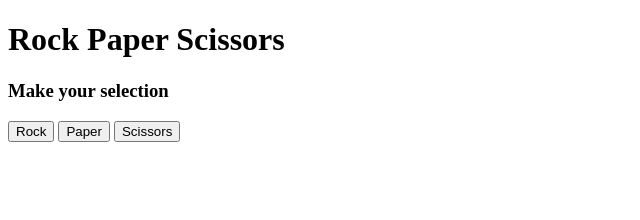
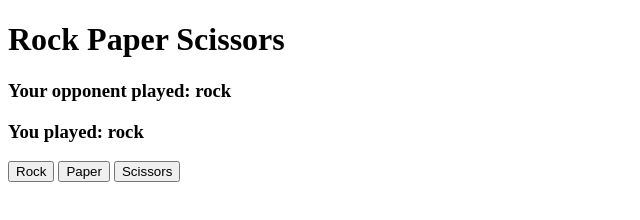
Before and after one commit to murasandev/rock-paper-scissors-2, a plain HTML site: page index.html in a window 1280 px wide. Both pictures are taken after a click on the button "Rock". Shown: the whole page, without its empty margins (0-640 px from the left). Drawn offline with Linux system fonts and the light colour scheme.

Commit message:
adds text to show what your opponent and user chose each round

```diff
--- a/index.html
+++ b/index.html
@@ -11,8 +11,9 @@
     <div class="container">
         <div class="header">
             <h1>Rock Paper Scissors</h1>
-            <h3>Make your selection</h3>
         </div>
+        <div class="computerOutput"></div>
+        <div class="userOutput"></div>
         <div class="userButtons">
             <button class="rockBtn">Rock</button>
             <button class="paperBtn">Paper</button>
--- a/rps.js
+++ b/rps.js
@@ -1,3 +1,9 @@
+const computerOutput = document.querySelector('.computerOutput');
+const computerTitle = document.createElement('h3');
+
+const userOutput = document.querySelector('.userOutput');
+const userTitle = document.createElement('h3');
+
 let computerNumber;
 let userInput;
 let computerChoice, userChoice;
@@ -8,27 +14,36 @@ let totalRounds = 5;
 const rockBtn = document.querySelector(".rockBtn");
 rockBtn.addEventListener('click', function(){
     userInput = 'rock';
-    alert(userInput);
+
+    userTitle.textContent = `You played: ${userInput}`
+    userOutput.appendChild(userTitle);
+
     playRound();
 });
 
 const paperBtn = document.querySelector('.paperBtn');
 paperBtn.addEventListener('click', function(){
     userInput = 'paper';
-    alert(userInput);
+
+    userTitle.textContent = `You played: ${userInput}`
+    userOutput.appendChild(userTitle);
+
     playRound();
 });
 
 const scissorsBtn = document.querySelector('.scissorsBtn');
 scissorsBtn.addEventListener('click', function(){
     userInput = 'scissors';
-    alert(userInput);
+
+    userTitle.textContent = `You played: ${userInput}`
+    userOutput.appendChild(userTitle);
+
     playRound();
 });
 
+
+
 // playGame();
-//when user makes selection
-//calculate computer choice
 //display user choice and computer choice
 
 function calcRandomNumber(min, max){
@@ -47,11 +62,9 @@ function checkComputerChoice(){
             computerChoice = 'scissors'
             break;
     }
+    computerTitle.textContent = `Your opponent played: ${computerChoice}`;
+    computerOutput.appendChild(computerTitle);
 }
-
-// function getUserInput(){
-//     userInput = prompt("Rock, Paper, or Scissors?","3, 2, 1! Shoot!").toLowerCase();
-// }
 
 function checkUserInput(){
     switch (userInput){
```
